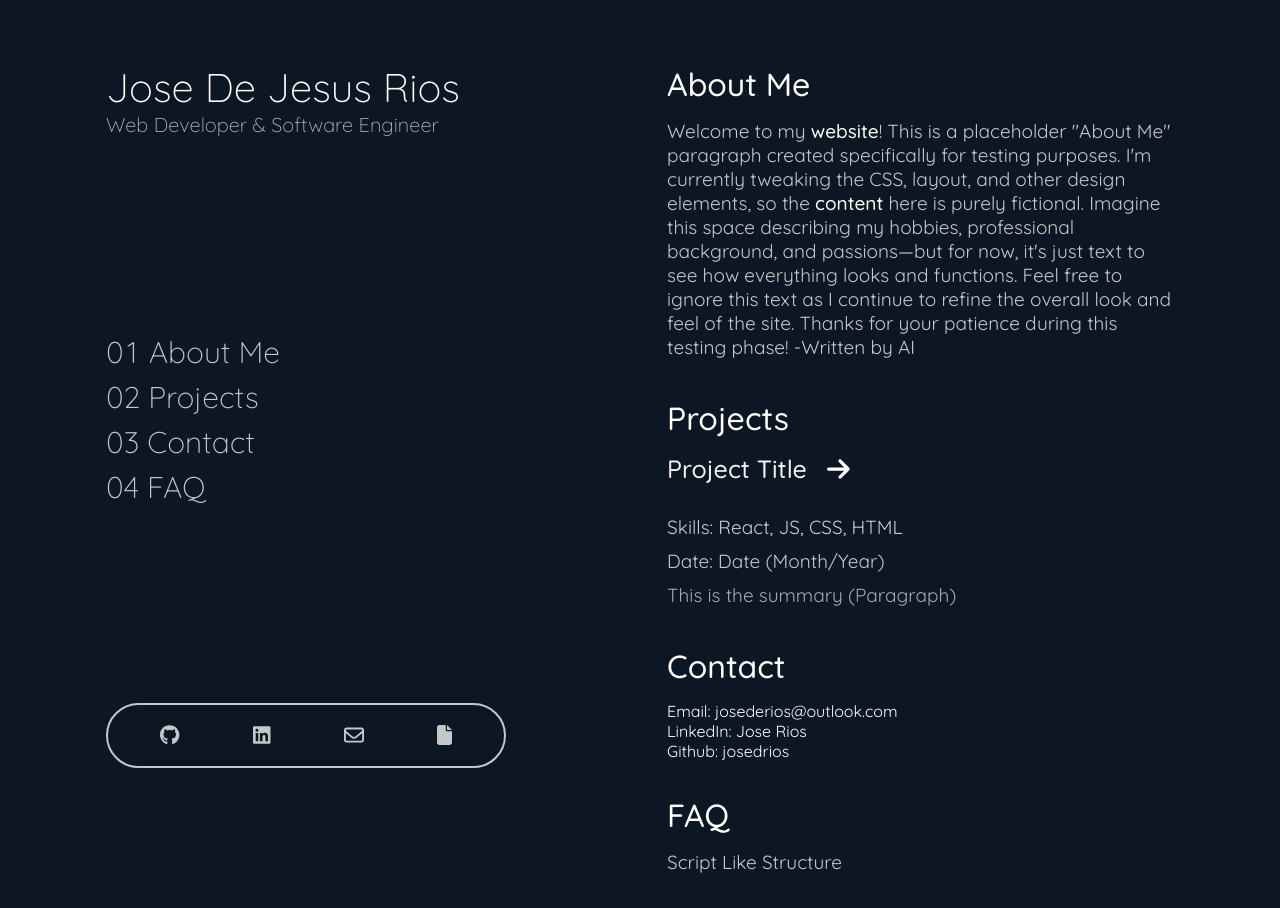
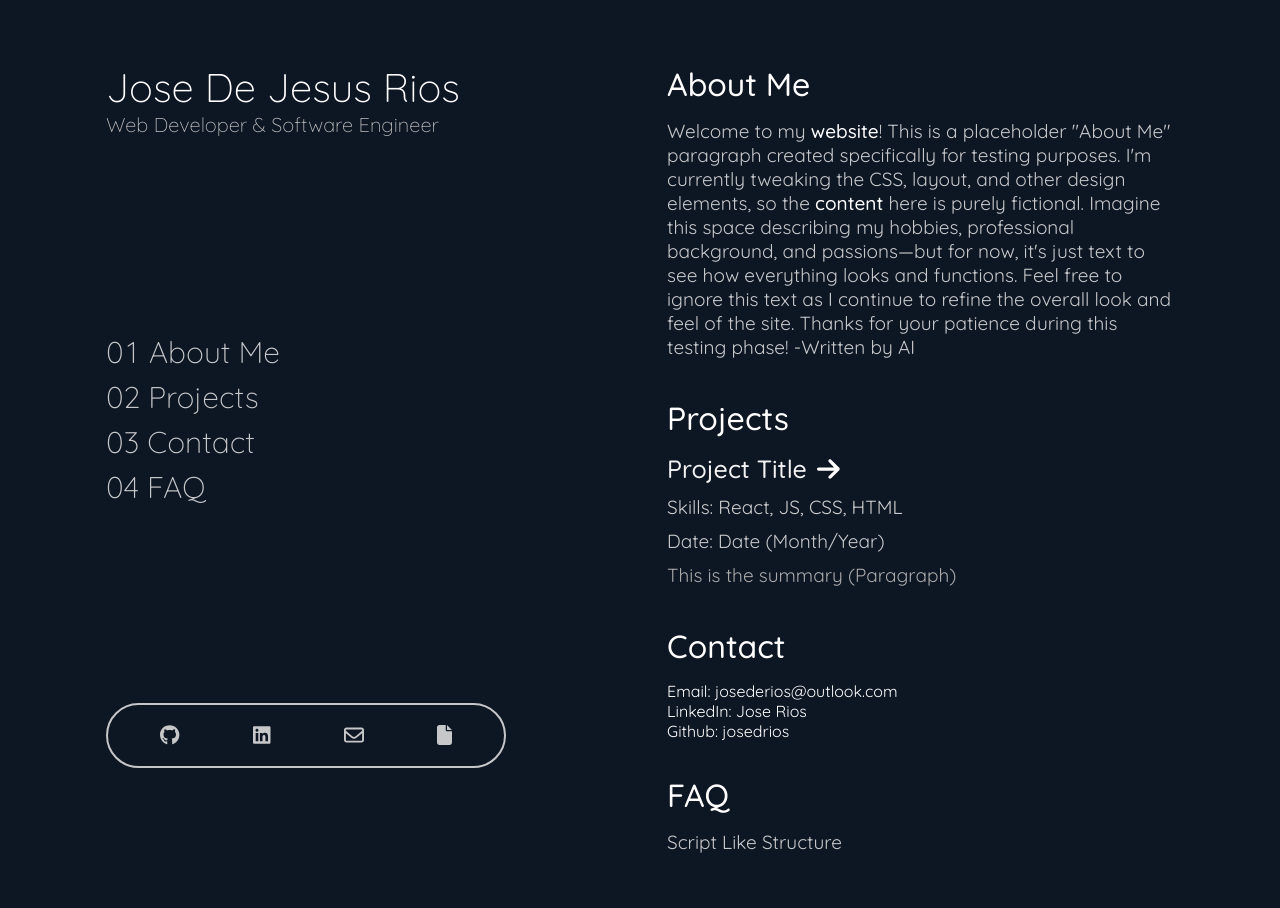
Before and after one commit to josedrios/portfolio-website, a React (Vite) app: page / in a window 1280 px wide. Shown: the top 908 px of the page. Built offline with nearby package versions, Linux system fonts and the light colour scheme; the HTML template or start-up script is replaced by a standard one.

Commit message:
Fixed project arrow link (Issue: z-index), fixed project item component's spacing

```diff
--- a/src/App.jsx
+++ b/src/App.jsx
@@ -95,7 +95,7 @@ function App() {
               <div className="project-item" key={index}>
                 <div className='project-header-container'>
                   <h1 className="project-header">{project.title}</h1>
-                  <a href="" id='project-icon-container'>
+                  <a href="#" id='project-icon-container'>
                     <FontAwesomeIcon className='icon' icon={faArrowRight} />
                   </a>
                 </div>
--- a/src/styles/layout/_layout.scss
+++ b/src/styles/layout/_layout.scss
@@ -25,7 +25,7 @@ main {
     padding: 60px 40px 60px 0px;
     border: 2px solid $main-border;
     min-height: 100vh;
-    z-index: -100;
+    z-index: 100;
 }
 
 @media(max-width: 970px){
--- a/src/styles/layout/_project-item.scss
+++ b/src/styles/layout/_project-item.scss
@@ -7,17 +7,23 @@
 
 #project-content-header {
     display: inline-block;
+
 }
 
 #project-icon-container{
     display: inline-block;
     pointer-events: auto;
-    cursor: pointer;
-    height: 100%;
     svg {
         height: 26px;
         padding-top: 3px;
-        margin-bottom: 0;
+        margin-left: 10px;
+        transition: 0.1s ease-out;
+    }
+}
+
+#project-icon-container:hover {
+    svg {
+        transform: translateX(10px);
     }
 }
 
@@ -26,11 +32,8 @@
     flex-direction: row;
 }
 
-.project-item{
-    padding-bottom: 25px;
-    * {
-        padding-bottom: 10px;
-    }
+.project-item *:not(:first-child) {
+    padding-bottom: 10px;
 }
 
 .project-header{
@@ -39,11 +42,6 @@
     color: #F2F2F2;
 }
 
-// HAVE FA-ARROW-RIGHT INDICATE TO THE USER THAT
-// THE HEADER IS CLICKABLE (WHEN HEADER IS HOVERED
-// HAVE ARROW MOVE SLIGHTLY TO THE RIGHT WITH A
-// NICE TRANSITION)
-
 .project-skills{
     color: #CCCCCC;
 }
```
